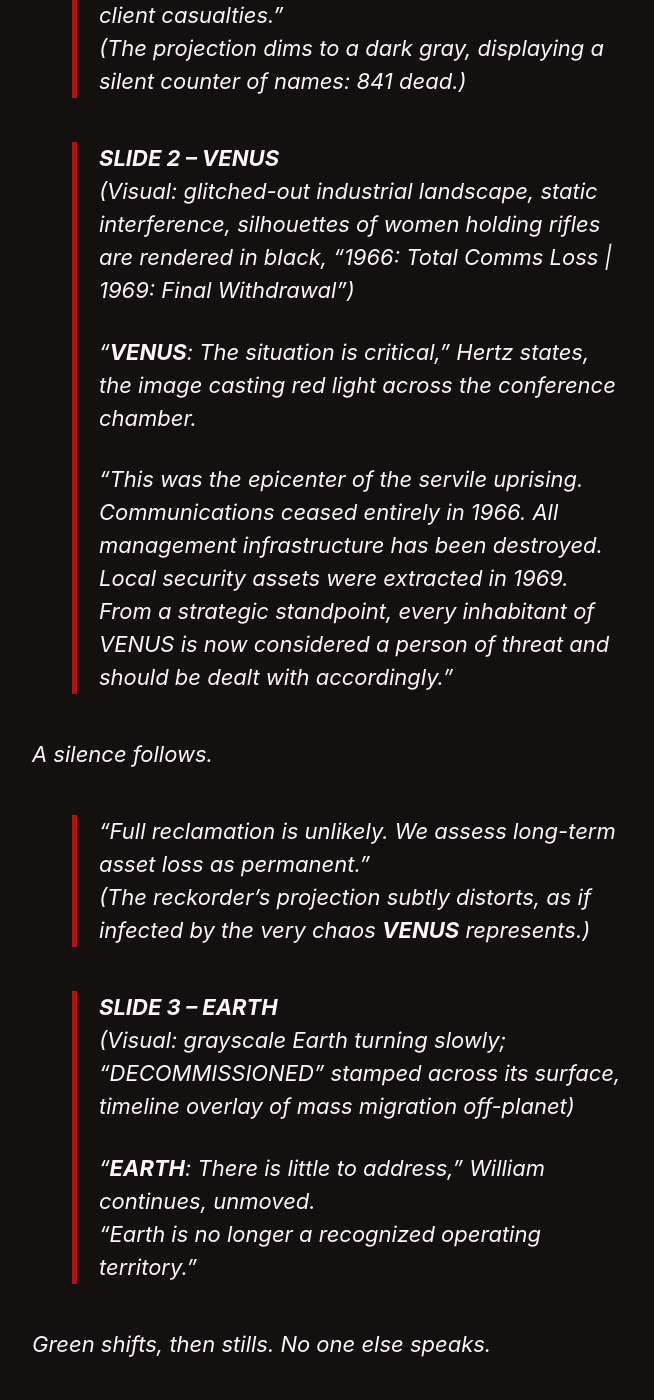
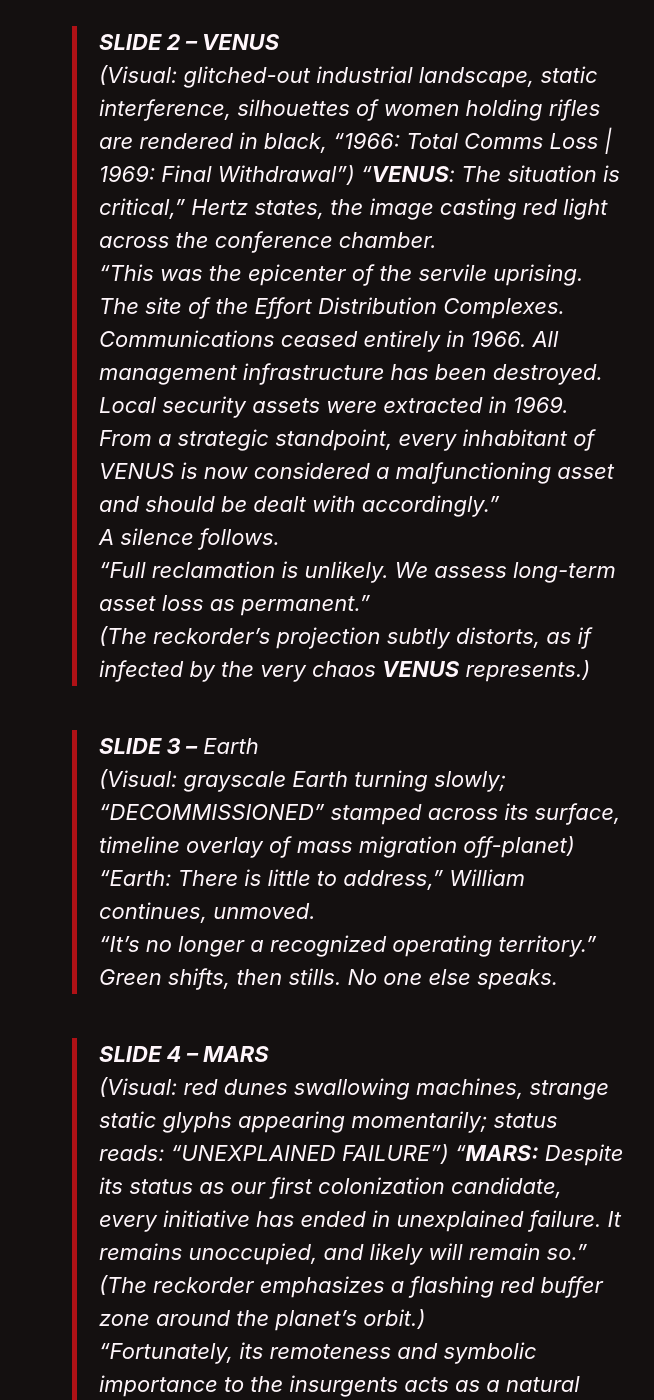
Before and after one commit to kyrie-edelweiss/edelweiss-archive, a Jekyll site: the page built from _pages/the-red-king.md, in a window 1280 px wide and 1400 px high, scrolled down 8666 px. Shown: the whole window, without its empty margins (290-944 px from the left). Built offline with Jekyll 4.4.1, drawn with Linux system fonts in a browser that asks for light colours; cached includes are drawn as plain includes; our own code applies the rules of GitHub Pages for plain Markdown files; some of the changed text lies outside the part shown.

Commit message:
Update the-red-king.md

```diff
--- a/_pages/the-red-king.md
+++ b/_pages/the-red-king.md
@@ -137,7 +137,7 @@
 *She does not smile. She simply nods once—subtle, contained—then signals to her second-in-command.*
 
 
-*“I’ll now hand it over to William, who will provide an overview of the planetary situation. He’s a very smart, capable, and passionate man.”*
+“I’ll now hand it over to William, who will provide an overview of the planetary situation. He’s a very smart, capable, and passionate man.”
 
 ---
 
@@ -145,87 +145,61 @@
 
 > **SLIDE 1 – MERCURY**
 > *(Visual: a scorched, wind-blasted colony; heat-map overlay in red; “Threat Vector: Eliminated”)*
->
-> “**MERCURY**: Following a sabotage event targeting atmospheric filtration systems, the colony is currently non-viable,” Hertz begins.
-> “No recovery operations are scheduled. While regrettable, the loss neutralizes a significant threat vector. Reconstruction efforts will prioritize enhanced security infrastructure.”
-
+“**MERCURY**: Following a sabotage event targeting atmospheric filtration systems, the colony is currently non-viable,” Hertz begins.
+“No recovery operations are scheduled. While regrettable, the loss neutralizes a significant threat vector. Reconstruction efforts will prioritize enhanced security infrastructure.”
 *He pauses. The screen flickers.*
-
-> “A moment of silence, please, for all confirmed *client* casualties.”
-> *(The projection dims to a dark gray, displaying a silent counter of names: 841 dead.)*
+“A moment of silence, please, for all confirmed *client* casualties.”
+*(The projection dims to a dark gray, displaying a silent counter of names: 841 dead.)*
 
 > **SLIDE 2 – VENUS**
 > *(Visual: glitched-out industrial landscape, static interference, silhouettes of women holding rifles are rendered in black, “1966: Total Comms Loss | 1969: Final Withdrawal”)*
->
-> “**VENUS**: The situation is critical,” Hertz states, the image casting red light across the conference chamber.
->
-> “This was the epicenter of the servile uprising. Communications ceased entirely in 1966. All management infrastructure has been destroyed. Local security assets were extracted in 1969. From a strategic standpoint, every inhabitant of VENUS is now considered a person of threat and should be dealt with accordingly.”
-
+“**VENUS**: The situation is critical,” Hertz states, the image casting red light across the conference chamber.
+“This was the epicenter of the servile uprising. The site of the Effort Distribution Complexes. Communications ceased entirely in 1966. All management infrastructure has been destroyed. Local security assets were extracted in 1969. From a strategic standpoint, every inhabitant of VENUS is now considered a malfunctioning asset and should be dealt with accordingly.”
 *A silence follows.*
-
-> “Full reclamation is unlikely. We assess long-term asset loss as permanent.”
-> *(The reckorder’s projection subtly distorts, as if infected by the very chaos **VENUS** represents.)*
-
-
-> **SLIDE 3 – EARTH**
+“Full reclamation is unlikely. We assess long-term asset loss as permanent.”
+*(The reckorder’s projection subtly distorts, as if infected by the very chaos **VENUS** represents.)*
+
+
+> **SLIDE 3 –** Earth
 > *(Visual: grayscale Earth turning slowly; “DECOMMISSIONED” stamped across its surface, timeline overlay of mass migration off-planet)*
->
-> “**EARTH**: There is little to address,” William continues, unmoved.
-> “Earth is no longer a recognized operating territory.”
-
+“Earth: There is little to address,” William continues, unmoved.
+“It's no longer a recognized operating territory.”
 *Green shifts, then stills. No one else speaks.*
 
 > **SLIDE 4 – MARS**
 > *(Visual: red dunes swallowing machines, strange static glyphs appearing momentarily; status reads: “UNEXPLAINED FAILURE”)*
->
-> “**MARS:** Despite its status as our first colonization candidate, every initiative has ended in unexplained failure. It remains unoccupied, and likely will remain so.”
-
-The reckorder emphasizes a flashing red buffer zone around the planet’s orbit.
-
-> “Fortunately, its remoteness and symbolic importance to the insurgents acts as a natural barrier to ideological contagion.”
-
+“**MARS:** Despite its status as our first colonization candidate, every initiative has ended in unexplained failure. It remains unoccupied, and likely will remain so.”
+*(The reckorder emphasizes a flashing red buffer zone around the planet’s orbit.)*
+“Fortunately, its remoteness and symbolic importance to the insurgents acts as a natural barrier to ideological contagion.”
 *Jones and Michael exchange quiet nods, scribbling notes down.*
 
 > **SLIDE 5 – JUPITER**
 > *(Visual: R&D moons in orbit; data streams showing green operational metrics; Callisto marked “under surveillance”)*
->
-> “**JUPITER**: Our R&D satellites—Io, Europa, and Ganymede—remain stable and ideologically neutral. We intend to increase funding to maintain their strategic output.”
-
+“**JUPITER**: Our R&D satellites—Io, Europa, and Ganymede—remain stable and ideologically neutral. We intend to increase funding to maintain their strategic output.”
 *He nods toward the red-pulsing marker on Callisto.*
-
 > “Minor disturbances have been reported, but remain manageable.”
 
 > **SLIDE 6 – SATURN**
 > *(Visual: glowing ring cities with stained-glass hues; fine-print contracts scroll in the corner; stat: “204,239 Faith Centers”)*
->
-> “**SATURN**: Since our departure from Earth, **SATURN** has served as a nexus for spiritual and cultural continuity.”
-
+“**SATURN**: Since our departure from Earth, **SATURN** has served as a nexus for spiritual and cultural continuity.”
 _Lamont, **SATURN**’s representative, gives a brief nod of approval._
-
-> “The settlements are autonomous and doctrinally rigid. Our presence is limited, bound by longstanding contract. Intervention is neither advised nor welcomed.”
+“The settlements are autonomous and doctrinally rigid. Our presence is limited, bound by longstanding contract. Intervention is neither advised nor welcomed.”
 
 > **SLIDE 7 – URANUS**
 > *(Visual: The Pillar stretching from the middle of the planet vertically in both directions; silhouettes amid masses of men labeled “TARGET – EXECUTE”)*
->
-> “**URANUS:** Our central defense contractor training site. The Pillar spans from planetary core to upper atmosphere and lower atmosphere.”
-
-*The reckorder highlights internal maps of training regimens and punishment queues.*
-
-> “Execution protocols are in place for any confirmed sympathizer of Venusian ideology. With proper oversight, further action will be minimal.”
-
+“**URANUS:** Our central defense contractor training site. The Pillar spans from planetary core to upper atmosphere and lower atmosphere. This is an exclusively-male sector.”
+*(The reckorder highlights internal maps of training regimens and punishment queues.)*
+“Execution protocols are in place for any suspected sympathizer of Venusian ideology. With proper oversight, further action will be minimal.”
 *Kildare, ex-military, remains stone-faced.*
 
 ---
 
 > **SLIDE 8 – NEPTUNE**
 > *(Visual: city-surface, stacked architecture like corporate files, sprawling underground nerve-map; a blinking green dot marks their current position)*
->
-> “**NEPTUNE:** Our administrative capital. Beneath the surface lies a vast bureaucratic nerve center—synchronization at full capacity.”
-
-*The reckorder zooms in on interlinking tunnel paths and encrypted communication feeds, painting a network of control.*
-
-> “This is our current position. If **NEPTUNE** falls,” he pauses, letting the final slide pulse,
-> “we all fall.”
+“**NEPTUNE:** Our administrative capital. Beneath the surface lies a vast bureaucratic nerve center—synchronization at full capacity.”
+*(The reckorder zooms in on interlinking tunnel paths and encrypted communication feeds, painting a network of control.)*
+“This is our current position. If **NEPTUNE** falls,” he pauses, letting the final slide pulse,
+“we all fall.”
 
 _A standing ovation erupts, echoing through the grand chamber. The reckorder slowly fades to black, leaving only the emblem of the **7-P Committee** hovering midair like a watchful eye._
 
```
